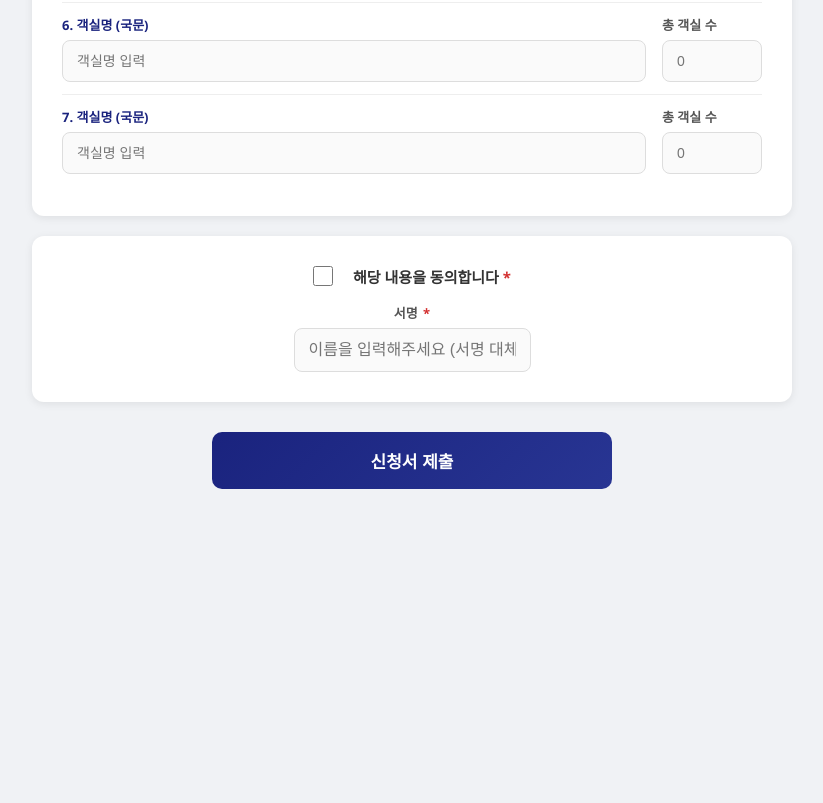
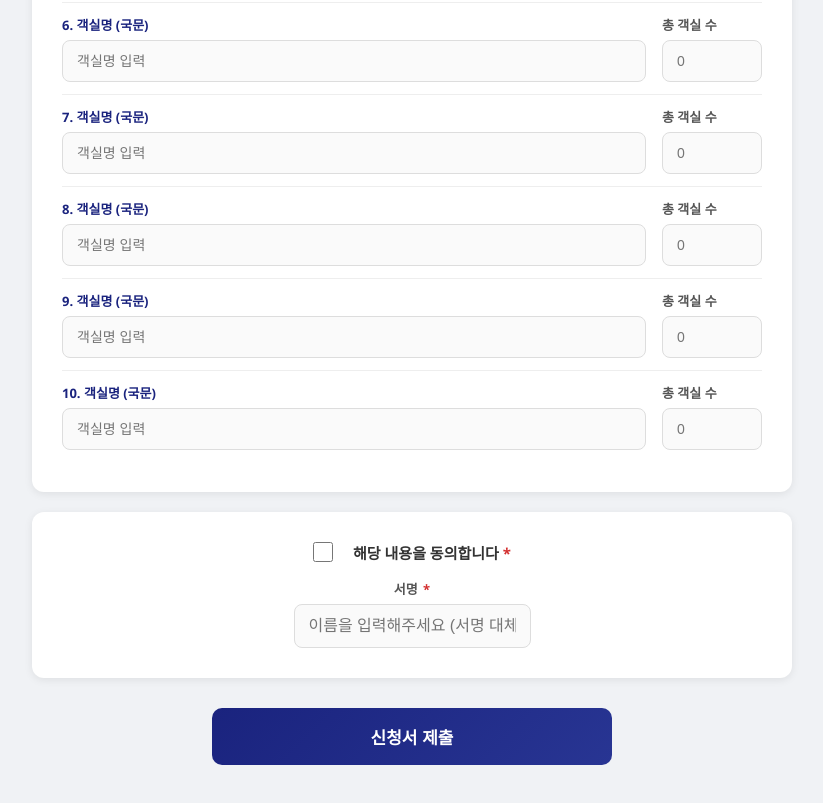
Before and after one commit to jongeunhan-rgb/SK-agoda-application-form, a plain HTML site: page index.html in a window 1280 px wide. Shown: the part 2208-3011 px from the top of the page, without its empty margins (228-1051 px from the left). Before the commit the page ends 2747 px from the top, so only its background shows below. Drawn offline with Linux system fonts and the light colour scheme.

Commit message:
index.html
객실명 10개까지 추가

```diff
--- a/index.html
+++ b/index.html
@@ -384,6 +384,9 @@
       <div class="room-entry"><div class="form-group"><div class="room-number">5. 객실명 (국문)</div><input type="text" name="room5Name" placeholder="객실명 입력"></div><div class="form-group"><label>총 객실 수</label><input type="number" name="room5Count" placeholder="0" min="0" style="width:100px"></div></div>
       <div class="room-entry"><div class="form-group"><div class="room-number">6. 객실명 (국문)</div><input type="text" name="room6Name" placeholder="객실명 입력"></div><div class="form-group"><label>총 객실 수</label><input type="number" name="room6Count" placeholder="0" min="0" style="width:100px"></div></div>
       <div class="room-entry"><div class="form-group"><div class="room-number">7. 객실명 (국문)</div><input type="text" name="room7Name" placeholder="객실명 입력"></div><div class="form-group"><label>총 객실 수</label><input type="number" name="room7Count" placeholder="0" min="0" style="width:100px"></div></div>
+      <div class="room-entry"><div class="form-group"><div class="room-number">8. 객실명 (국문)</div><input type="text" name="room7Name" placeholder="객실명 입력"></div><div class="form-group"><label>총 객실 수</label><input type="number" name="room7Count" placeholder="0" min="0" style="width:100px"></div></div>
+      <div class="room-entry"><div class="form-group"><div class="room-number">9. 객실명 (국문)</div><input type="text" name="room7Name" placeholder="객실명 입력"></div><div class="form-group"><label>총 객실 수</label><input type="number" name="room7Count" placeholder="0" min="0" style="width:100px"></div></div>
+      <div class="room-entry"><div class="form-group"><div class="room-number">10. 객실명 (국문)</div><input type="text" name="room7Name" placeholder="객실명 입력"></div><div class="form-group"><label>총 객실 수</label><input type="number" name="room7Count" placeholder="0" min="0" style="width:100px"></div></div>
     </div>
 
     <div class="consent-section">
```
